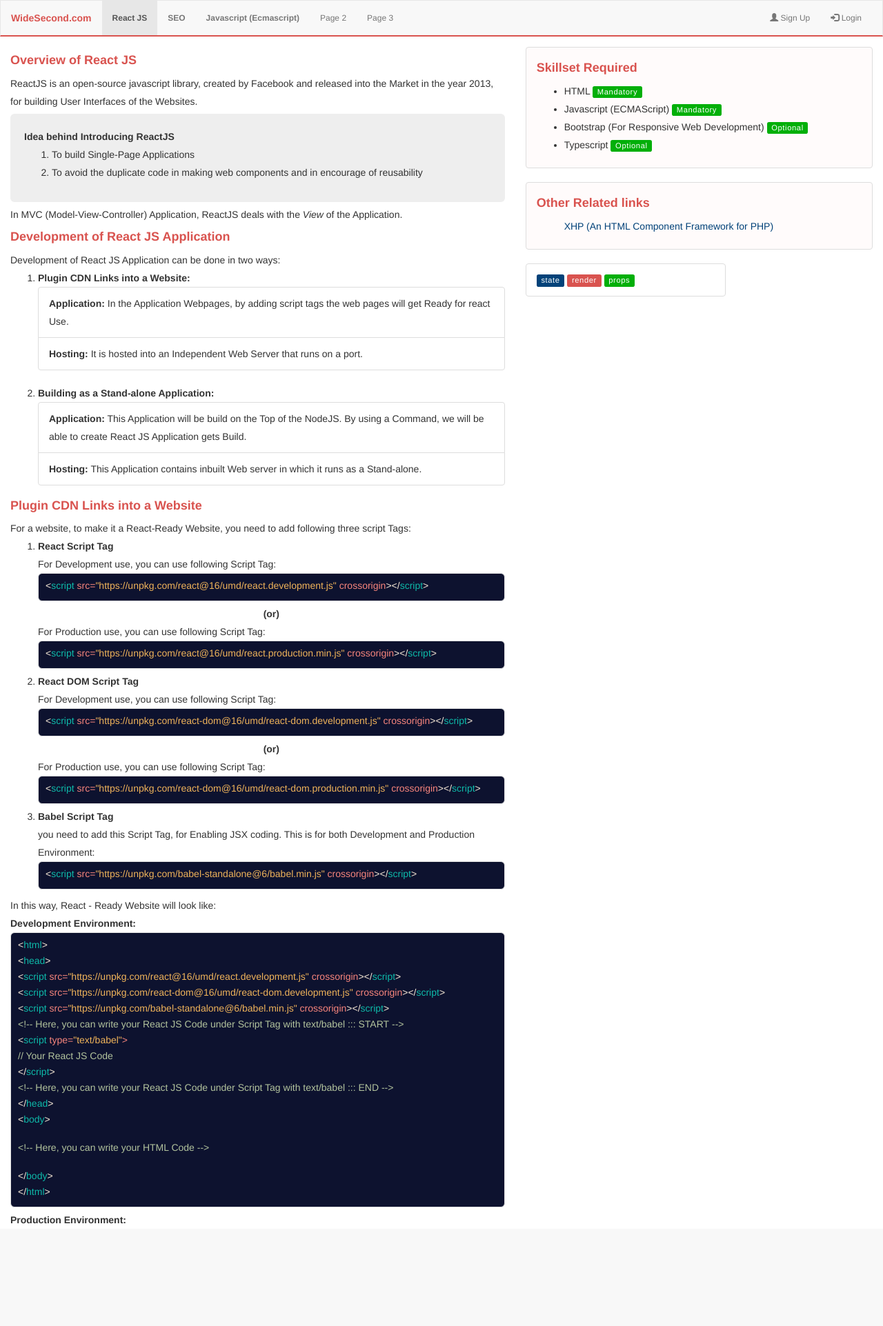
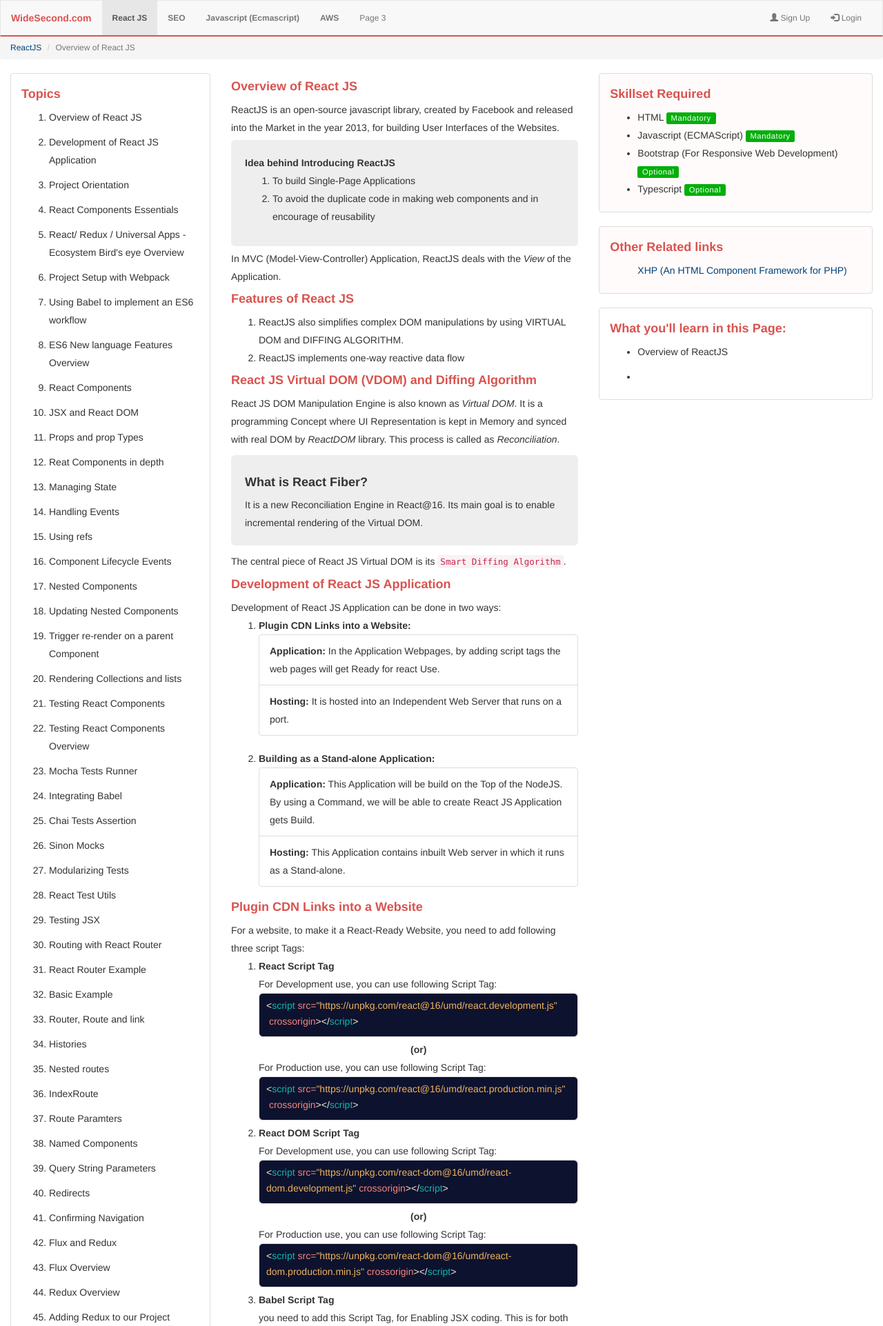
Before and after one commit to AnUniversalPowerServing/ws, a PHP site: page /ws/tutorial/reactjs in a window 1280 px wide. Shown: the top 1923 px of the page at 69% size. Before the commit the page ends 1775 px from the top, so only its background shows below. Run offline with PHP 8.4, Linux system fonts and the light colour scheme.

Commit message:
Üpdated pages

```diff
--- a/pages/reactjs.php
+++ b/pages/reactjs.php
@@ -23,9 +23,19 @@ $(document).ready(function(){
 
 <?php include_once 'templates/header.php'; ?>
 
+<nav aria-label="breadcrumb">
+  <ol class="breadcrumb">
+    <li class="breadcrumb-item"><a href="#">ReactJS</a></li>
+    <li class="breadcrumb-item active" aria-current="page">Overview of React JS</li>
+  </ol>
+</nav>
+
 <div class="container-fluid fs14 mtop15p">
   <div class="row">
-   <div class="col-sm-7">
+   <div class="col-sm-3">
+      <?php include_once 'templates/reactjs/00-content.php'; ?>
+   </div><!--/.col-sm-3 -->
+   <div class="col-sm-5">
 
      <div><h4 class="font-red"><b>Overview of React JS</b></h4></div>
 
@@ -47,6 +57,37 @@ $(document).ready(function(){
       <div>
         In MVC (Model-View-Controller) Application, ReactJS deals with the <i>View</i> of the Application.
       </div>
+
+      <div><h4 class="font-red"><b>Features of React JS</b></h4></div>
+      <div>
+        <ol>
+          <li>ReactJS also simplifies complex DOM manipulations by using VIRTUAL DOM and
+              DIFFING ALGORITHM.</li>
+          <li>ReactJS implements one-way reactive data flow</li>
+        </ol>
+      </div>
+
+      <!--/.React JS Virtual DOM (VDOM) ::: START -->
+      <div><h4 class="font-red"><b>React JS Virtual DOM (VDOM) and Diffing Algorithm</b></h4></div>
+      <div>
+        React JS DOM Manipulation Engine is also known as <i>Virtual DOM</i>. It is a programming
+        Concept where UI Representation is kept in Memory and synced with real DOM by
+        <i>ReactDOM</i> library. This process is called as <i>Reconciliation</i>.
+      </div>
+      <div class="jumbotron mtop10p mbot10p">
+        <div><h4><b>What is React Fiber?</b></h4></div>
+        <div>
+          It is a new Reconciliation Engine in React@16. Its main goal is to enable incremental
+          rendering of the Virtual DOM.
+        </div>
+      </div><!--/.jumbotron -->
+
+
+      <div>
+        The central piece of React JS Virtual DOM is its <code>Smart Diffing Algorithm</code>.
+      </div>
+      <!--/.React JS Virtual DOM (VDOM) ::: END -->
+
 
       <div><h4 class="font-red"><b>Development of React JS Application</b></h4></div>
 
@@ -82,9 +123,7 @@ $(document).ready(function(){
           </li>
         </ol>
       </div>
-<style>
 
-</style>
       <div><h4 class="font-red"><b>Plugin CDN Links into a Website</b></h4></div>
       <div>
         For a website, to make it a React-Ready Website, you need to add following three script Tags:
@@ -236,8 +275,8 @@ $(document).ready(function(){
       </div>
       <div><b>Production Environment:</b></div>
 
-   </div><!--/.col-sm-7 -->
-   <div class="col-sm-5">
+   </div><!--/.col-sm-5 -->
+   <div class="col-sm-4">
 
       <div class="list-group">
         <div class="list-group-item bg-lgtRed">
@@ -264,43 +303,22 @@ $(document).ready(function(){
         </div><!--/.list-group-item -->
       </div><!--/.list-group -->
 
-   </div><!--/.col-sm-5 -->
-   <div class="col-sm-3">
-    <!-- -->
-    <div class="list-group">
-      <div class="list-group-item">
-        <span class="label label-primary">state</span>
-        <span class="label label-danger">render</span>
-        <span class="label label-success">props</span>
-        <span class="label label-warning"></span>
-        <span class="label label-primary"></span>
-        <span class="label label-danger"></span>
-        <span class="label label-success"></span>
-        <span class="label label-warning"></span>
-        <span class="label label-primary"></span>
-        <span class="label label-danger"></span>
-        <span class="label label-success"></span>
-        <span class="label label-warning"></span>
-        <span class="label label-primary"></span>
-        <span class="label label-danger"></span>
-        <span class="label label-success"></span>
-        <span class="label label-warning"></span>
-        <span class="label label-primary"></span>
-        <span class="label label-danger"></span>
-        <span class="label label-success"></span>
-        <span class="label label-warning"></span>
-        <span class="label label-primary"></span>
-        <span class="label label-danger"></span>
-        <span class="label label-success"></span>
-        <span class="label label-warning"></span>
-        <span class="label label-primary"></span>
-        <span class="label label-danger"></span>
-        <span class="label label-success"></span>
-        <span class="label label-warning"></span>
-      </div>
-    </div><!--/.col-sm-3 -->
-    <!-- -->
-   </div>
+      <!-- What you'll learn in this Page ::: START -->
+      <div class="list-group">
+        <div class="list-group-item">
+          <div><h4 class="font-red"><b>What you'll learn in this Page:</b></h4></div>
+          <div>
+              <ul>
+                <li><h5 class="lh26">Overview of ReactJS</h5></li>
+                <li><h5 class="lh26"></h5></li>
+              </ul>
+          </div>
+        </div><!-- list-group-item -->
+      </div><!-- list-group -->
+      <!-- What you'll learn in this Page ::: END -->
+
+   </div><!--/.col-sm-4 -->
+
  </div>
 </div>
 
--- a/pages/templates/header.php
+++ b/pages/templates/header.php
@@ -12,8 +12,8 @@
       <ul class="nav navbar-nav">
         <li id="tutorial-reactjs"><a href="<?php echo $PROJECT_URL; ?>/tutorial/reactjs"><b>React JS</b></a></li>
         <li id="tutorial-seo"><a href="<?php echo $PROJECT_URL; ?>/tutorial/seo"><b>SEO</b></a></li>
-		<li id="tutorial-ecmascript"><a href="<?php echo $PROJECT_URL; ?>/tutorial/ecmascript"><b>Javascript (Ecmascript)</b></a></li>
-        <li><a href="#">Page 2</a></li>
+		    <li id="tutorial-ecmascript"><a href="<?php echo $PROJECT_URL; ?>/tutorial/ecmascript"><b>Javascript (Ecmascript)</b></a></li>
+        <li id="tutorial-aws"><a href="<?php echo $PROJECT_URL; ?>/tutorial/aws"><b>AWS</b></a></li>
         <li><a href="#">Page 3</a></li>
       </ul>
       <ul class="nav navbar-nav navbar-right">
--- /dev/null
+++ b/pages/templates/reactjs/00-content.php
@@ -0,0 +1,67 @@
+<div class="list-group">
+  <div class="list-group-item">
+    <div><h4 class="font-red"><b>Topics</b></h4></div>
+    <div>
+      <ol class="lh26">
+        <li><h5>Overview of React JS</h5></li>
+        <li><h5>Development of React JS Application</h5></li>
+        <li><h5>Project Orientation</h5></li>
+        <li><h5>React Components Essentials</h5></li>
+        <li><h5>React/ Redux  / Universal Apps - Ecosystem Bird's eye Overview</h5></li>
+        <li><h5>Project Setup with Webpack</h5></li>
+        <li><h5>Using Babel to implement an ES6 workflow</h5></li>
+        <li><h5>ES6 New language Features Overview</h5></li>
+        <li><h5>React Components</h5></li>
+        <li><h5>JSX and React DOM</h5></li>
+        <li><h5>Props and prop Types</h5></li>
+        <li><h5>Reat Components in depth</h5></li>
+        <li><h5>Managing State</h5></li>
+        <li><h5>Handling Events</h5></li>
+        <li><h5>Using refs</h5></li>
+        <li><h5>Component Lifecycle Events</h5></li>
+        <li><h5>Nested Components</h5></li>
+        <li><h5>Updating Nested Components</h5></li>
+        <li><h5>Trigger re-render on a parent Component</h5></li>
+        <li><h5>Rendering Collections and lists</h5></li>
+        <li><h5>Testing React Components</h5></li>
+        <li><h5>Testing React Components Overview</h5></li>
+        <li><h5>Mocha Tests Runner</h5></li>
+        <li><h5>Integrating Babel</h5></li>
+        <li><h5>Chai Tests Assertion</h5></li>
+        <li><h5>Sinon Mocks</h5></li>
+        <li><h5>Modularizing Tests</h5></li>
+        <li><h5>React Test Utils</h5></li>
+        <li><h5>Testing JSX</h5></li>
+        <li><h5>Routing with React Router</h5></li>
+        <li><h5>React Router Example</h5></li>
+        <li><h5>Basic Example</h5></li>
+        <li><h5>Router, Route and link</h5></li>
+        <li><h5>Histories</h5></li>
+        <li><h5>Nested routes</h5></li>
+        <li><h5>IndexRoute</h5></li>
+        <li><h5>Route Paramters</h5></li>
+        <li><h5>Named Components</h5></li>
+        <li><h5>Query String Parameters</h5></li>
+        <li><h5>Redirects</h5></li>
+        <li><h5>Confirming Navigation</h5></li>
+        <li><h5>Flux and Redux</h5></li>
+        <li><h5>Flux Overview</h5></li>
+        <li><h5>Redux Overview</h5></li>
+        <li><h5>Adding Redux to our Project</h5></li>
+        <li><h5>State is at Application Level</h5></li>
+        <li><h5>Store API</h5></li>
+        <li><h5>Reducers Pure functions</h5></li>
+        <li><h5>mapStateToProps Implementation etc...</h5></li>
+        <li><h5>Actions ( using FSA based redux-actions)</h5></li>
+        <li><h5>Testing redux, Universal apps review</h5></li>
+        <li><h5>Testing redux actions</h5></li>
+        <li><h5>Testing redux store initial state</h5></li>
+        <li><h5>Testing reducers</h5></li>
+        <li><h5>Universal apps overview</h5></li>
+        <li><h5>Universal app demo and Example Code</h5></li>
+        <li><h5>Server and Client side rendering</h5></li>
+        <li><h5>Zoom in on the React /redux agnostic Implementation</h5></li>
+      </ol>
+    </div>
+  </div><!--/.list-group-item -->
+</div><!--/.list-group -->
--- a/styles/api/core-skeleton.css
+++ b/styles/api/core-skeleton.css
@@ -22,5 +22,5 @@ a.navbar-brand { font-size:14px;çolor:#d9534f; }
 .noListStyle { list-style-type:none; }
 .code-htmlTags { font-size: 0;line-height:18px; }
 .code-htmlTags span { font-size: 14px; }
-.lh26 { line-height:26px; }
+.lh26, .lh26>li>h5  { line-height:26px; }
 h5 { font-size:14px; }
```
Also changed, not shown: pages/aws.php (added, +27 -0 lines), .htaccess.
